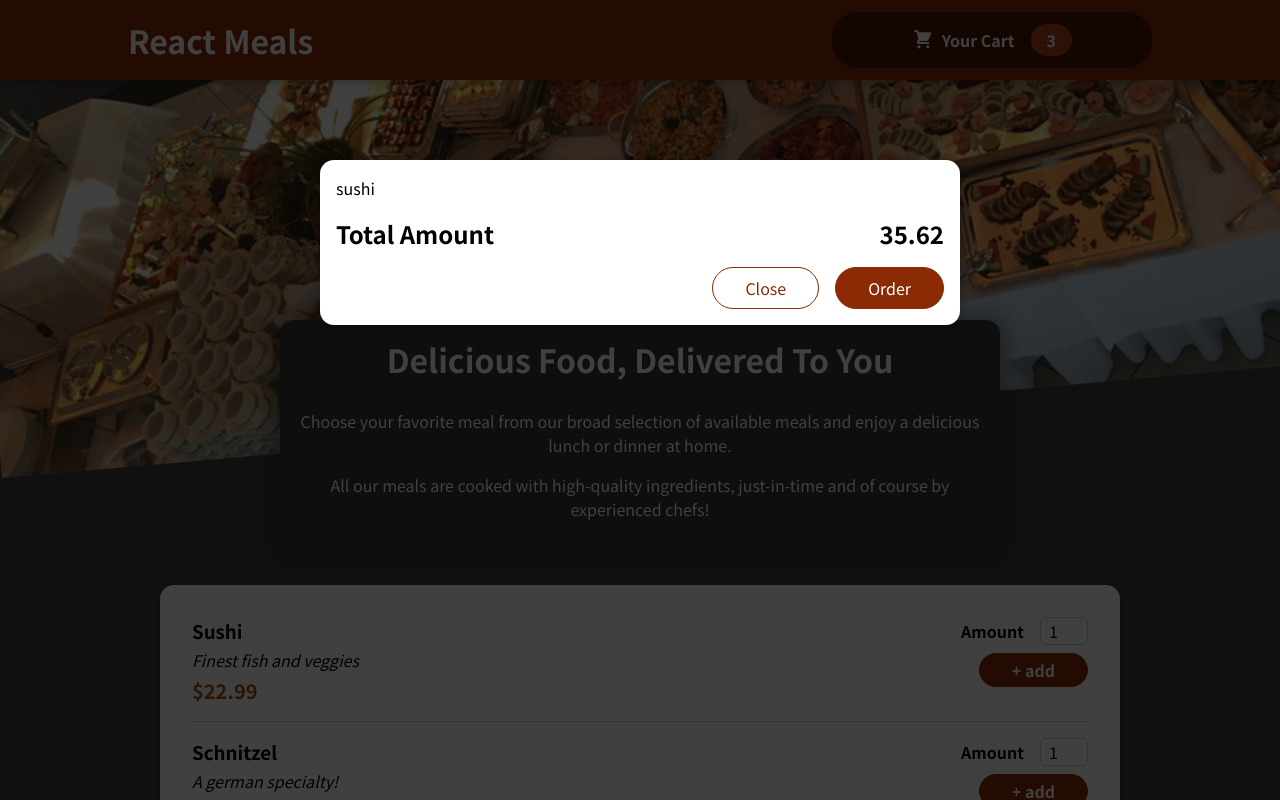
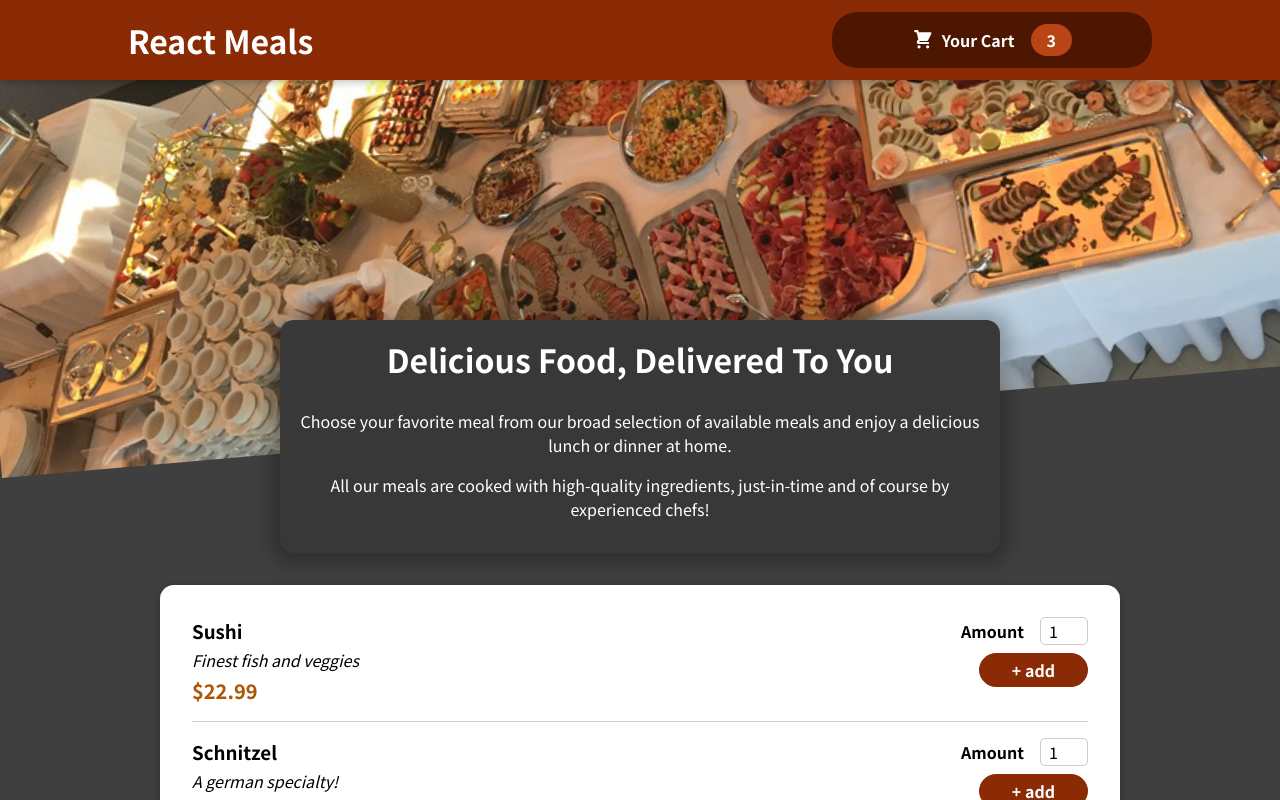
Before and after one commit to maaz-shah47/food-order-app, a React (Create React App) app: page / in a window 1280 px wide. Shown: the top 800 px of the page. Built offline with nearby package versions, Linux system fonts and the light colour scheme; the HTML template or start-up script is replaced by a standard one.

Commit message:
added state for modal

```diff
--- a/src/App.js
+++ b/src/App.js
@@ -1,14 +1,23 @@
-import { Fragment } from 'react';
+import { Fragment, useState } from 'react';
 import Cart from './components/Cart/Cart';
 import Header from './components/Layout/Header'
 import Meals from './components/Meals/Meals';
-import Modal from './components/UI/Modal';
 
 function App() {
+  const [isModalOpen, setIsModalOpen] = useState(false)
+
+  const showModalHander = () => {
+    setIsModalOpen(true)
+  }
+
+  const closeModalHandler = () => {
+    setIsModalOpen(false)
+  }
+
   return (
     <Fragment>
-      <Cart />
-      <Header />
+      { isModalOpen && <Cart modalClose={closeModalHandler} />}
+      <Header modalShow={showModalHander} />
       <main>
         <Meals />
       </main>
--- a/src/components/Cart/Cart.jsx
+++ b/src/components/Cart/Cart.jsx
@@ -3,7 +3,7 @@ import Modal from '../UI/Modal'
 
 import classes from './cart.module.css'
 
-const Cart = () => {
+const Cart = (props) => {
   const cartItems = (
     <ul className={classes['cart-items']}>
       {
@@ -20,14 +20,14 @@ const Cart = () => {
       }
     </ul>)
   return (
-    <Modal>
+    <Modal onModalClose={props.modalClose}>
       {cartItems}
       <div className={classes.total}>
         <span>Total Amount</span>
         <span>35.62</span>
       </div>
       <div className={classes.actions}>
-        <button className={classes['button--alt']}>Close</button>
+        <button className={classes['button--alt']} onClick={props.modalClose}>Close</button>
         <button className={classes.button}>Order</button>
       </div>
     </Modal>
--- a/src/components/Layout/Header.jsx
+++ b/src/components/Layout/Header.jsx
@@ -4,12 +4,12 @@ import mealsImg from '../../assets/meals.jpg'
 import classes from './header.module.css'
 import HeaderCartButton from './HeaderCartButton';
 
-const Header = () => {
+const Header = (props) => {
   return (
     <Fragment>
       <header className={classes.header}>
         <h1>React Meals</h1>
-        <HeaderCartButton />
+        <HeaderCartButton onClick={props.modalShow}/>
       </header>
       <div className={classes['main-image']}>
         <img src={mealsImg} alt='Meals' />
--- a/src/components/Layout/HeaderCartButton.jsx
+++ b/src/components/Layout/HeaderCartButton.jsx
@@ -5,7 +5,7 @@ import classes from './HeaderCartButton.module.css'
 
 const HeaderCartButton = (props) => {
   return (
-    <button className={classes.button}>
+    <button className={classes.button} onClick={props.onClick} >
       <span className={classes.icon}><CartIcon /> </span>
       <span>Your Cart</span>
       <span className={classes.badge}>3</span>
--- a/src/components/UI/Modal.jsx
+++ b/src/components/UI/Modal.jsx
@@ -4,7 +4,7 @@ import ReactDOM from 'react-dom'
 import classes from './modal.module.css'
 
 const Backdrop = props => {
-  return <div className={classes.backdrop} />
+  return <div className={classes.backdrop} onClick={props.onClick} />
 }
 
 const ModalOverlay = props => {
@@ -18,7 +18,7 @@ const portalElement = document.getElementById('overlays')
 const Modal = (props) => {
   return (
     <Fragment>
-      {ReactDOM.createPortal(<Backdrop />, portalElement)}
+      {ReactDOM.createPortal(<Backdrop onClick={props.onModalClose} />, portalElement)}
       {ReactDOM.createPortal(<ModalOverlay>{props.children}</ModalOverlay>, portalElement)}
     </Fragment>
   )
```
